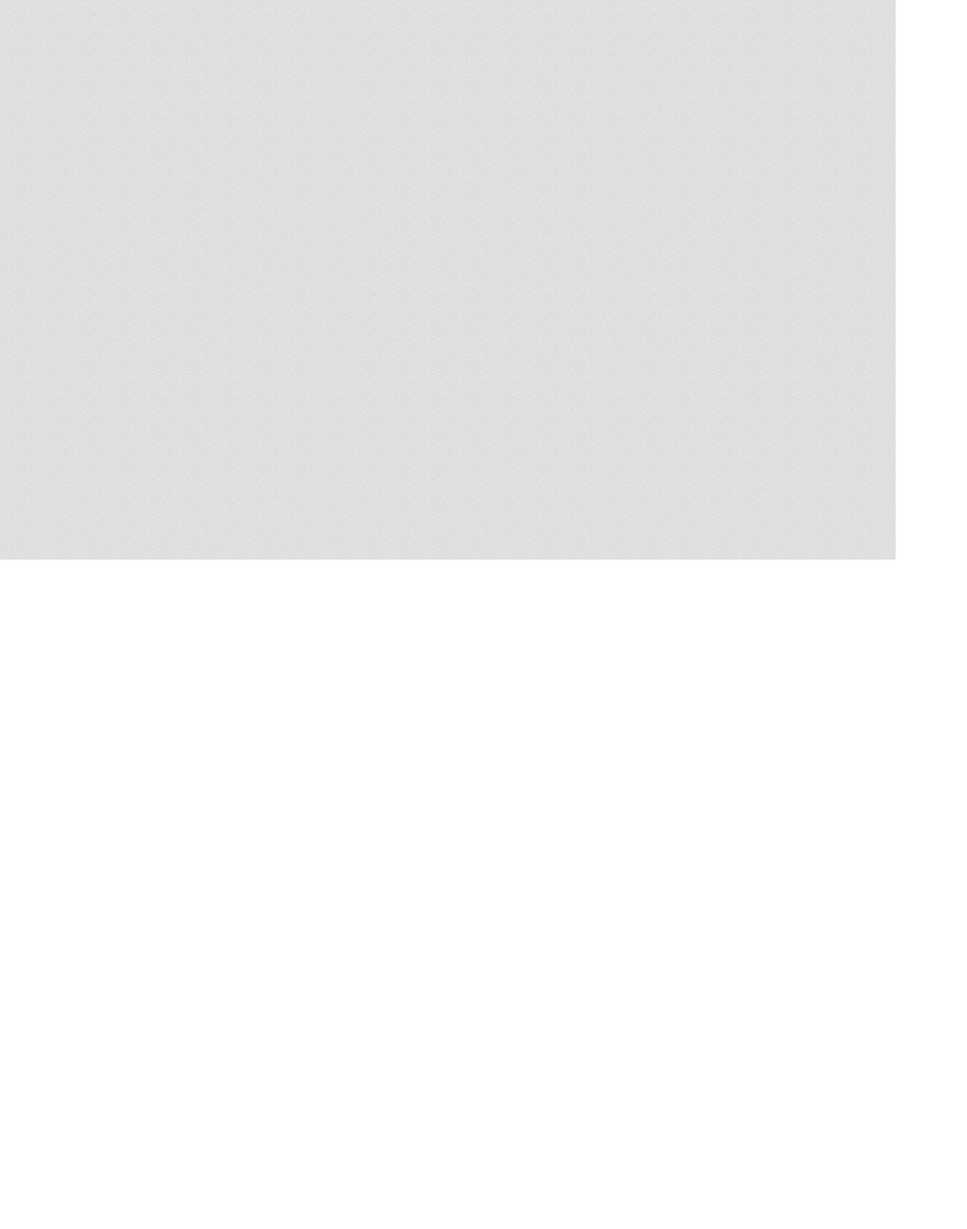
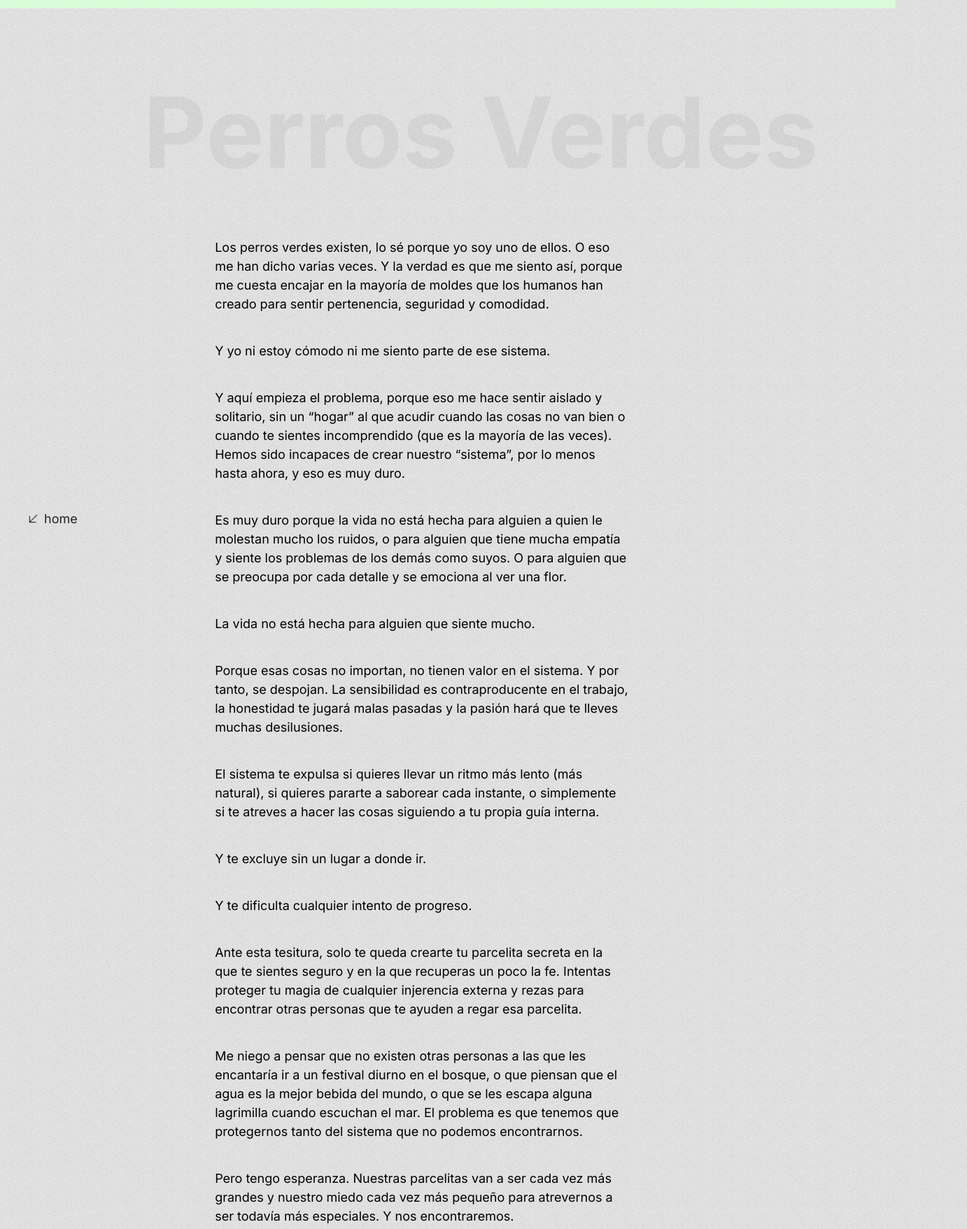
Before and after one commit to vicentegarcya/vicentegarcya-web, a React (Create React App) app: page /bitacora/6 in a window 1280 px wide. Before the commit this address had no page. Shown: the top 1757 px of the page at 70% size, 1382 px wide, since content can reach past the window. Before the commit the page ends 800 px from the top, so only its background shows below. Built offline with nearby package versions, Linux system fonts and the light colour scheme.

Commit message:
added Post6

```diff
--- a/src/App.js
+++ b/src/App.js
@@ -7,6 +7,7 @@ import Post2 from './posts/Post2';
 import Post3 from './posts/Post3';
 import Post4 from './posts/Post4';
 import Post5 from './posts/Post5';
+import Post6 from './posts/Post6';
 
 function App() {
   return (
@@ -19,6 +20,7 @@ function App() {
           <Route path="/bitacora/3" element={<Post3 />} />
           <Route path="/bitacora/4" element={<Post4 />} />
           <Route path="/bitacora/5" element={<Post5 />} />
+          <Route path="/bitacora/6" element={<Post6 />} />
         </Routes>
     </div>
   );
--- a/src/Bitacora.js
+++ b/src/Bitacora.js
@@ -28,6 +28,10 @@ function Bitacora() {
           <p>[05] Masculinidad</p>
           <img alt="arrow" src={arrowLink}></img>
         </Link>
+        <Link className="post" to={"/bitacora/6"}>
+          <p>[06] Perros Verdes</p>
+          <img alt="arrow" src={arrowLink}></img>
+        </Link>
       </section>
       <BackHome />
     </div>
--- /dev/null
+++ b/src/posts/Post6.js
@@ -0,0 +1,99 @@
+import "../posts/postPage.css";
+import BackHome from "../components/BackHome/BackHome";
+import ProgressBar from "../components/ProgressBar/ProgressBar";
+
+import { useState, useEffect } from "react";
+
+function Post6() {
+  const [scrollTop, setScrollTop] = useState(0);
+
+  const onScroll = () => {
+    // This will calculate how many pixels the page is vertically
+    const winScroll = document.documentElement.scrollTop;
+    // This is responsible for subtracticing the total height of the page - where the users page is scrolled to
+    const height =
+      document.documentElement.scrollHeight -
+      document.documentElement.clientHeight;
+
+    // This will calculate the final total of the percentage of how much the user has scrolled.
+    const scrolled = (winScroll / height) * 100;
+
+    setScrollTop(scrolled);
+  };
+
+  useEffect(() => {
+    // Fires when the document view has been scrolled
+    window.addEventListener("scroll", onScroll);
+
+    //
+    return () => window.removeEventListener("scroll", onScroll);
+  }, []);
+
+  return (
+    <div className="postPage">
+      <ProgressBar progress={scrollTop} />
+      <h1 className="title">
+        Perros Verdes
+      </h1>
+      <section progress={scrollTop} className={"content"}>
+        <p>
+          Los perros verdes existen, lo sé porque yo soy uno de ellos. O eso me
+          han dicho varias veces. Y la verdad es que me siento así, porque me
+          cuesta encajar en la mayoría de moldes que los humanos han creado para
+          sentir pertenencia, seguridad y comodidad.
+        </p>
+        <p>Y yo ni estoy cómodo ni me siento parte de ese sistema.</p>
+        <p>
+          Y aquí empieza el problema, porque eso me hace sentir aislado y
+          solitario, sin un “hogar” al que acudir cuando las cosas no van bien o
+          cuando te sientes incomprendido (que es la mayoría de las veces).
+          Hemos sido incapaces de crear nuestro “sistema”, por lo menos hasta
+          ahora, y eso es muy duro.
+        </p>
+        <p>
+          Es muy duro porque la vida no está hecha para alguien a quien le
+          molestan mucho los ruidos, o para alguien que tiene mucha empatía y
+          siente los problemas de los demás como suyos. O para alguien que se
+          preocupa por cada detalle y se emociona al ver una flor.
+        </p>
+        <p>La vida no está hecha para alguien que siente mucho.</p>
+        <p>
+          Porque esas cosas no importan, no tienen valor en el sistema. Y por
+          tanto, se despojan. La sensibilidad es contraproducente en el trabajo,
+          la honestidad te jugará malas pasadas y la pasión hará que te lleves
+          muchas desilusiones.
+        </p>
+        <p>
+          El sistema te expulsa si quieres llevar un ritmo más lento (más
+          natural), si quieres pararte a saborear cada instante, o simplemente
+          si te atreves a hacer las cosas siguiendo a tu propia guía interna.
+        </p>
+        <p>Y te excluye sin un lugar a donde ir.</p>
+        <p>Y te dificulta cualquier intento de progreso.</p>
+        <p>
+          Ante esta tesitura, solo te queda crearte tu parcelita secreta en la
+          que te sientes seguro y en la que recuperas un poco la fe. Intentas
+          proteger tu magia de cualquier injerencia externa y rezas para
+          encontrar otras personas que te ayuden a regar esa parcelita.
+        </p>
+        <p>
+          Me niego a pensar que no existen otras personas a las que les
+          encantaría ir a un festival diurno en el bosque, o que piensan que el
+          agua es la mejor bebida del mundo, o que se les escapa alguna
+          lagrimilla cuando escuchan el mar. El problema es que tenemos que
+          protegernos tanto del sistema que no podemos encontrarnos.
+        </p>
+        <p>
+          Pero tengo esperanza. Nuestras parcelitas van a ser cada vez más
+          grandes y nuestro miedo cada vez más pequeño para atrevernos a ser
+          todavía más especiales. Y nos encontraremos.
+        </p>
+        <p>Porque sentir (vivir) como sentimos (vivimos) es alucinante.</p>
+        <p>Y porque ser un perro verde merece la pena.</p>
+      </section>
+      <BackHome />
+    </div>
+  );
+}
+
+export default Post6;
```
